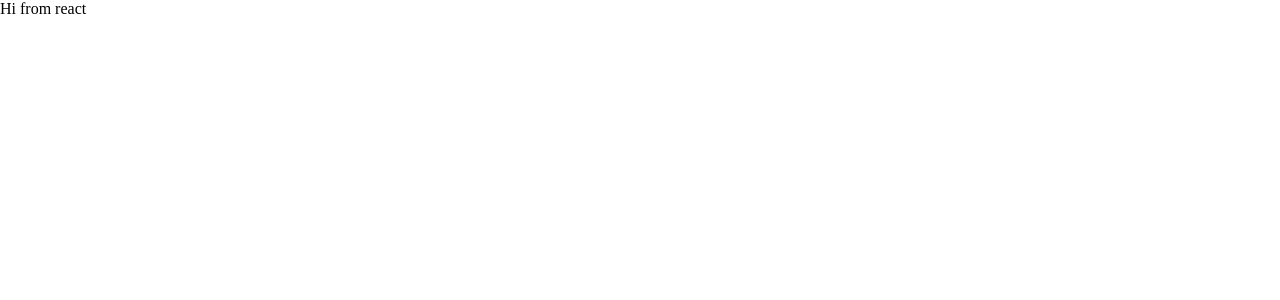
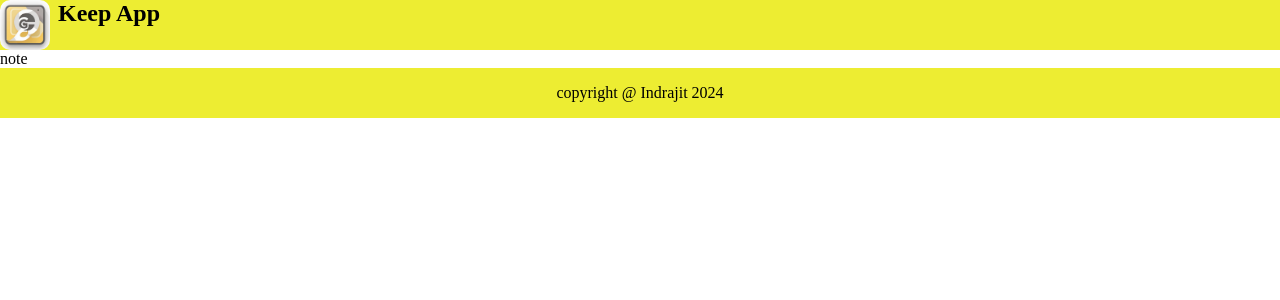
Before and after one commit to Arijitttt/keep-app, a React (Vite) app: page / in a window 1280 px wide. Shown: the top 300 px of the page. Built offline with nearby package versions, Linux system fonts and the light colour scheme.

Commit message:
header and footer added

```diff
--- a/index.html
+++ b/index.html
@@ -5,6 +5,9 @@
     <link rel="icon" type="image/svg+xml" href="/vite.svg" />
     <meta name="viewport" content="width=device-width, initial-scale=1.0" />
     <title>Keep App</title>
+    <link rel="preconnect" href="https://fonts.googleapis.com">
+<link rel="preconnect" href="https://fonts.gstatic.com" crossorigin>
+<link href="https://fonts.googleapis.com/css2?family=Montserrat:ital,wght@0,100..900;1,100..900&display=swap" rel="stylesheet">
   </head>
   <body>
     <div id="root"></div>
--- a/src/App.jsx
+++ b/src/App.jsx
@@ -2,13 +2,18 @@ import { useState } from 'react'
 import reactLogo from './assets/react.svg'
 import viteLogo from '/vite.svg'
 import './App.css'
+import Header from './Header/Header'
+import Footer from './Footer/Footer'
+import CreateNote from './CreateNote/CreateNote'
 
 function App() {
   const [count, setCount] = useState(0)
 
   return (
     <>
-     Hi from react
+     <Header/>
+     <CreateNote/>
+     <Footer/>
     </>
   )
 }
--- /dev/null
+++ b/src/CreateNote/CreateNote.jsx
@@ -0,0 +1,9 @@
+import React from 'react'
+
+export default function CreateNote() {
+  return (
+    <div>
+      note
+    </div>
+  )
+}
--- /dev/null
+++ b/src/Footer/Footer.jsx
@@ -0,0 +1,12 @@
+import React from 'react'
+import './footer.css'
+export default function Footer() {
+    const year = new Date().getFullYear()
+  return (
+    <>
+     <footer>
+        <p>copyright @ Indrajit {year}</p>
+        </footer>
+    </>
+  )
+}
--- /dev/null
+++ b/src/Footer/footer.css
@@ -0,0 +1,7 @@
+footer{
+    background-color: rgb(237, 237, 50);
+    display: flex;
+    align-items: center;
+    justify-content: center;
+    height: 50px;
+}
--- /dev/null
+++ b/src/Header/Header.jsx
@@ -0,0 +1,17 @@
+import React from 'react'
+import img from '../assets/logoAi.jpg'
+import './header.css'
+export default function Header() {
+  return (
+    <>
+
+    <div className="header">
+        <div className="left">
+        <img src={img} alt="" />
+        <h2>Keep App</h2>
+        </div>
+    </div>
+
+    </>
+  )
+}
--- /dev/null
+++ b/src/Header/header.css
@@ -0,0 +1,16 @@
+.header{
+    background-color: rgb(237, 237, 50);
+    width: 100%;
+
+}
+.left{
+    display: flex;
+    justify-content: flex-start;
+}
+.left img{
+    object-fit: cover;
+    width: 50px;
+    height: 50px;
+    border-radius: 10px;
+    margin-right: 8px;
+}
```
Also changed, not shown: src/assets/logoAi.jpg (added).
